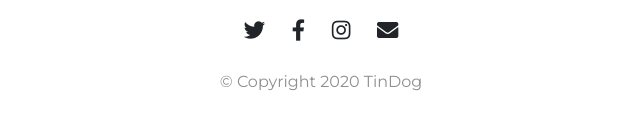
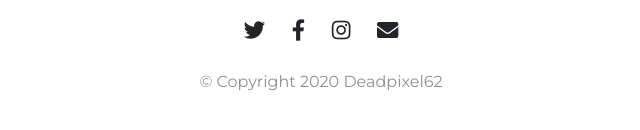
Before and after one commit to Deadpixel62/TinDog, a plain HTML site: page index.html in a window 1280 px wide. Shown: the part 3124-3254 px from the top of the page, 319-959 px from the left. Drawn offline with nearby package versions, Linux system fonts and the light colour scheme.

Commit message:
Update index.html

```diff
--- a/index.html
+++ b/index.html
@@ -225,7 +225,7 @@
     <i  class="footer-icon fab fa-facebook-f fa-lg"></i>
     <i  class="footer-icon fab fa-instagram fa-lg"></i>
     <i  class="footer-icon fas fa-envelope fa-lg"></i>
-    <p>© Copyright 2020 TinDog</p>
+    <p>© Copyright 2020 Deadpixel62</p>
 
   </footer>
 
```
